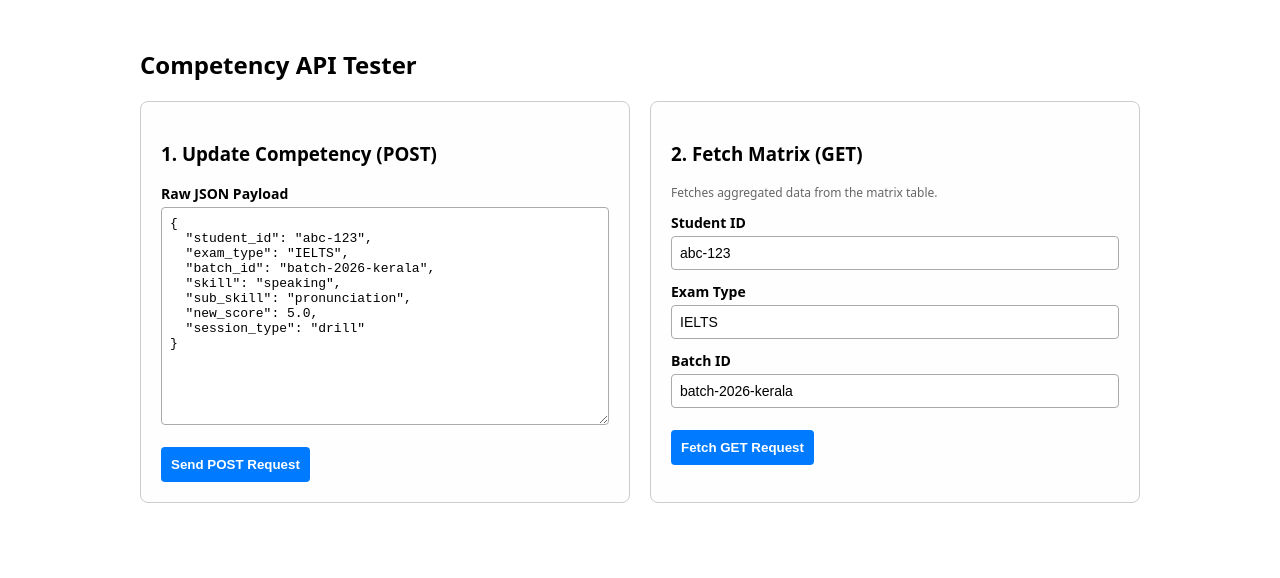
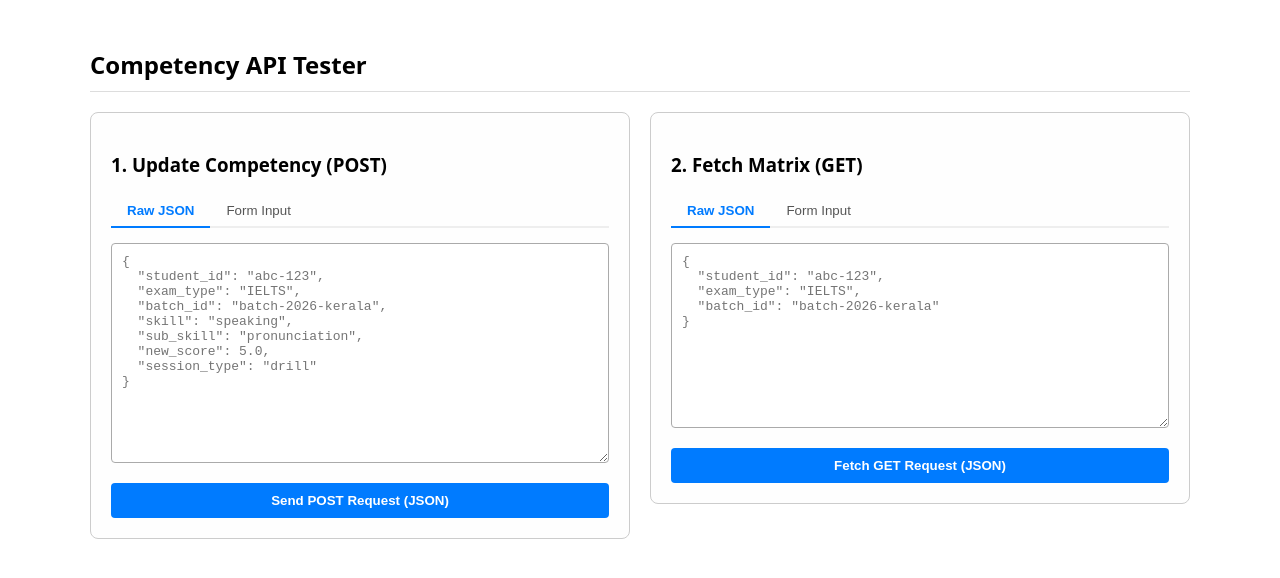
Before and after one commit to septhis22/Dynamic-Configuration-Driven-Dashboard, a React (Vite) app in the folder client/: page / in a window 1280 px wide. Shown: the top 578 px of the page. Built offline with nearby package versions, Linux system fonts and the light colour scheme.

Commit message:
updated server link added

```diff
--- a/client/src/page/Assignmet2.tsx
+++ b/client/src/page/Assignmet2.tsx
@@ -1,8 +1,10 @@
 import React, { useState } from 'react';
 
+type InputMode = 'form' | 'json';
+
 export default function CompetencyTester() {
-  // --- State for POST Request ---
-  const defaultJson = `{
+  // --- Example Placeholders (Light background text) ---
+  const postPlaceholder = `{
   "student_id": "abc-123",
   "exam_type": "IELTS",
   "batch_id": "batch-2026-kerala",
@@ -12,39 +14,78 @@ export default function CompetencyTester() {
   "session_type": "drill"
 }`;
 
-  const [postJson, setPostJson] = useState(defaultJson);
+  const getPlaceholder = `{
+  "student_id": "abc-123",
+  "exam_type": "IELTS",
+  "batch_id": "batch-2026-kerala"
+}`;
+
+  // --- POST State ---
+  const [postMode, setPostMode] = useState<InputMode>('json');
+  const [postForm, setPostForm] = useState({
+    student_id: '',
+    exam_type: '',
+    batch_id: '',
+    skill: '',
+    sub_skill: '',
+    new_score: '' as number | '',
+    session_type: 'drill',
+  });
+  const [postJson, setPostJson] = useState('');
   const [postResponse, setPostResponse] = useState<any>(null);
   const [isPosting, setIsPosting] = useState(false);
-  const [jsonError, setJsonError] = useState('');
+  const [postError, setPostError] = useState('');
 
-  // --- State for GET Request ---
-  const [getStudentId, setGetStudentId] = useState('abc-123');
-  const [getExamType, setGetExamType] = useState('IELTS');
-  const [getBatchId, setGetBatchId] = useState('batch-2026-kerala');
+  // --- GET State ---
+  const [getMode, setGetMode] = useState<InputMode>('json');
+  const [getForm, setGetForm] = useState({
+    student_id: '',
+    exam_type: '',
+    batch_id: '',
+  });
+  const [getJson, setGetJson] = useState('');
   const [getResponse, setGetResponse] = useState<any>(null);
   const [isFetching, setIsFetching] = useState(false);
+  const [getError, setGetError] = useState('');
 
   // --- Handlers ---
+  const handlePostFormChange = (e: React.ChangeEvent<HTMLInputElement | HTMLSelectElement>) => {
+    const { name, value } = e.target;
+    setPostForm(prev => ({
+      ...prev,
+      [name]: name === 'new_score' ? (value === '' ? '' : Number(value)) : value
+    }));
+  };
+
+  const handleGetFormChange = (e: React.ChangeEvent<HTMLInputElement>) => {
+    const { name, value } = e.target;
+    setGetForm(prev => ({ ...prev, [name]: value }));
+  };
+
   const submitPost = async (e: React.FormEvent) => {
     e.preventDefault();
-    setJsonError('');
+    setPostError('');
     setPostResponse(null);
 
-    // Validate JSON before sending
-    let parsedPayload;
+    let payload;
+    if (postMode === 'json') {
       try {
-      parsedPayload = JSON.parse(postJson);
+        payload = JSON.parse(postJson);
       } catch (err) {
-      setJsonError('Invalid JSON format. Please check your syntax.');
+        setPostError('Invalid JSON format. Please check your syntax.');
         return;
+      }
+    } else {
+      payload = postForm;
     }
 
     setIsPosting(true);
     try {
-      const res = await fetch('https://competency-matrix-calculator-production.up.railway.app/api/update-competency', {
+      // UPDATED TO LIVE RENDER URL
+      const res = await fetch('https://competency-matrix-calculator-yaqc.onrender.com/api/update-competency', {
         method: 'POST',
         headers: { 'Content-Type': 'application/json' },
-        body: JSON.stringify(parsedPayload),
+        body: JSON.stringify(payload),
       });
       const data = await res.json();
       setPostResponse({ status: res.status, data });
@@ -57,12 +98,32 @@ export default function CompetencyTester() {
 
   const submitGet = async (e: React.FormEvent) => {
     e.preventDefault();
+    setGetError('');
+    setGetResponse(null);
+
+    let payload;
+    if (getMode === 'json') {
+      try {
+        payload = JSON.parse(getJson);
+      } catch (err) {
+        setGetError('Invalid JSON format. Please check your syntax.');
+        return;
+      }
+    } else {
+      payload = getForm;
+    }
+
+    if (!payload.student_id) {
+      setGetError('A "student_id" is required.');
+      return;
+    }
+
     setIsFetching(true);
-    setGetResponse(null);
     try {
-      const url = new URL(`https://competency-matrix-calculator-production.up.railway.app/api/competency/${getStudentId}`);
-      url.searchParams.append('exam_type', getExamType);
-      url.searchParams.append('batch_id', getBatchId);
+      // UPDATED TO LIVE RENDER URL
+      const url = new URL(`https://competency-matrix-calculator-yaqc.onrender.com/api/competency/${payload.student_id}`);
+      if (payload.exam_type) url.searchParams.append('exam_type', payload.exam_type);
+      if (payload.batch_id) url.searchParams.append('batch_id', payload.batch_id);
 
       const res = await fetch(url.toString());
       const data = await res.json();
@@ -76,79 +137,156 @@ export default function CompetencyTester() {
 
   // --- Styles ---
   const styles = {
-    container: { fontFamily: 'system-ui, sans-serif', maxWidth: '1000px', margin: '0 auto', padding: '20px' },
-    grid: { display: 'grid', gridTemplateColumns: '1fr 1fr', gap: '20px' },
+    container: { fontFamily: 'system-ui, sans-serif', maxWidth: '1100px', margin: '0 auto', padding: '20px' },
+    grid: { display: 'grid', gridTemplateColumns: '1fr 1fr', gap: '20px', alignItems: 'start' },
     card: { border: '1px solid #ccc', borderRadius: '8px', padding: '20px', background: '#fefefe' },
-    formGroup: { marginBottom: '12px', display: 'flex', flexDirection: 'column' as const },
-    label: { marginBottom: '4px', fontWeight: 'bold', fontSize: '14px' },
+    tabContainer: { display: 'flex', marginBottom: '15px', borderBottom: '2px solid #eee' },
+    tab: (isActive: boolean) => ({
+      padding: '8px 16px', cursor: 'pointer', border: 'none', background: 'transparent',
+      borderBottom: isActive ? '2px solid #007bff' : '2px solid transparent',
+      fontWeight: isActive ? 'bold' : 'normal', color: isActive ? '#007bff' : '#555',
+      marginBottom: '-2px'
+    }),
+    formGrid: { display: 'grid', gridTemplateColumns: '1fr 1fr', gap: '15px' },
+    formGroup: { display: 'flex', flexDirection: 'column' as const, marginBottom: '10px' },
+    label: { marginBottom: '4px', fontWeight: 'bold', fontSize: '13px', color: '#333' },
     input: { padding: '8px', borderRadius: '4px', border: '1px solid #aaa', fontSize: '14px' },
-    textarea: { padding: '8px', borderRadius: '4px', border: '1px solid #aaa', fontSize: '13px', fontFamily: 'monospace', minHeight: '200px', resize: 'vertical' as const },
-    button: { padding: '10px', background: '#007bff', color: 'white', border: 'none', borderRadius: '4px', cursor: 'pointer', fontWeight: 'bold', marginTop: '10px' },
+    textarea: { padding: '10px', borderRadius: '4px', border: '1px solid #aaa', fontSize: '13px', fontFamily: 'monospace', minHeight: '220px', resize: 'vertical' as const, width: '100%', boxSizing: 'border-box' as const },
+    button: { padding: '10px', background: '#007bff', color: 'white', border: 'none', borderRadius: '4px', cursor: 'pointer', fontWeight: 'bold', marginTop: '15px', width: '100%' },
     pre: { background: '#1e1e1e', color: '#d4d4d4', padding: '15px', borderRadius: '4px', overflowX: 'auto' as const, fontSize: '13px', maxHeight: '400px' },
-    error: { color: 'red', fontSize: '13px', marginTop: '5px' }
+    error: { color: '#dc3545', fontSize: '13px', marginTop: '5px', fontWeight: 'bold' }
   };
 
   return (
     <div style={styles.container}>
-      <h2>Competency API Tester</h2>
+      <h2 style={{ borderBottom: '1px solid #ddd', paddingBottom: '10px' }}>Competency API Tester</h2>
 
       <div style={styles.grid}>
-        {/* --- POST SECTION --- */}
+
+        {/* ======================= POST SECTION ======================= */}
         <div style={styles.card}>
           <h3>1. Update Competency (POST)</h3>
+
+          <div style={styles.tabContainer}>
+            <button style={styles.tab(postMode === 'json')} onClick={() => setPostMode('json')}>Raw JSON</button>
+            <button style={styles.tab(postMode === 'form')} onClick={() => setPostMode('form')}>Form Input</button>
+          </div>
+
           <form onSubmit={submitPost}>
-            <div style={styles.formGroup}>
-              <label style={styles.label}>Raw JSON Payload</label>
+            {postMode === 'json' ? (
+              <div>
                 <textarea
                   style={styles.textarea}
+                  placeholder={postPlaceholder}
                   value={postJson}
                   onChange={(e) => setPostJson(e.target.value)}
+                  required
                 />
-              {jsonError && <div style={styles.error}>{jsonError}</div>}
               </div>
+            ) : (
+              <div style={styles.formGrid}>
+                <div style={styles.formGroup}>
+                  <label style={styles.label}>Student ID</label>
+                  <input style={styles.input} name="student_id" placeholder="abc-123" value={postForm.student_id} onChange={handlePostFormChange} required />
+                </div>
+                <div style={styles.formGroup}>
+                  <label style={styles.label}>Exam Type</label>
+                  <input style={styles.input} name="exam_type" placeholder="IELTS" value={postForm.exam_type} onChange={handlePostFormChange} required />
+                </div>
+                <div style={styles.formGroup}>
+                  <label style={styles.label}>Batch ID</label>
+                  <input style={styles.input} name="batch_id" placeholder="batch-2026-kerala" value={postForm.batch_id} onChange={handlePostFormChange} required />
+                </div>
+                <div style={styles.formGroup}>
+                  <label style={styles.label}>Skill</label>
+                  <input style={styles.input} name="skill" placeholder="speaking" value={postForm.skill} onChange={handlePostFormChange} required />
+                </div>
+                <div style={styles.formGroup}>
+                  <label style={styles.label}>Sub Skill</label>
+                  <input style={styles.input} name="sub_skill" placeholder="pronunciation" value={postForm.sub_skill} onChange={handlePostFormChange} required />
+                </div>
+                <div style={styles.formGroup}>
+                  <label style={styles.label}>New Score</label>
+                  <input style={styles.input} type="number" step="0.5" placeholder="5.0" name="new_score" value={postForm.new_score} onChange={handlePostFormChange} required />
+                </div>
+                <div style={{...styles.formGroup, gridColumn: 'span 2'}}>
+                  <label style={styles.label}>Session Type</label>
+                  <select style={styles.input} name="session_type" value={postForm.session_type} onChange={handlePostFormChange}>
+                    <option value="drill">Drill</option>
+                    <option value="internal_assessment">Internal Assessment</option>
+                    <option value="mock">Mock Test</option>
+                  </select>
+                </div>
+              </div>
+            )}
+
+            {postError && <div style={styles.error}>{postError}</div>}
 
             <button type="submit" style={styles.button} disabled={isPosting}>
-              {isPosting ? 'Sending...' : 'Send POST Request'}
+              {isPosting ? 'Sending...' : `Send POST Request (${postMode.toUpperCase()})`}
             </button>
           </form>
 
           {postResponse && (
             <div style={{ marginTop: '20px' }}>
-              <h4>Response Output</h4>
+              <h4 style={{ margin: '0 0 10px 0' }}>Response</h4>
               <pre style={styles.pre}>{JSON.stringify(postResponse, null, 2)}</pre>
             </div>
           )}
         </div>
 
-        {/* --- GET SECTION --- */}
+        {/* ======================= GET SECTION ======================= */}
         <div style={styles.card}>
           <h3>2. Fetch Matrix (GET)</h3>
-          <p style={{ fontSize: '12px', color: '#666' }}>Fetches aggregated data from the matrix table.</p>
+
+          <div style={styles.tabContainer}>
+            <button style={styles.tab(getMode === 'json')} onClick={() => setGetMode('json')}>Raw JSON</button>
+            <button style={styles.tab(getMode === 'form')} onClick={() => setGetMode('form')}>Form Input</button>
+          </div>
+
           <form onSubmit={submitGet}>
+            {getMode === 'json' ? (
+              <div>
+                <textarea
+                  style={{...styles.textarea, minHeight: '185px'}}
+                  placeholder={getPlaceholder}
+                  value={getJson}
+                  onChange={(e) => setGetJson(e.target.value)}
+                  required
+                />
+              </div>
+            ) : (
+              <div style={{ display: 'flex', flexDirection: 'column', gap: '15px' }}>
                 <div style={styles.formGroup}>
                   <label style={styles.label}>Student ID</label>
-              <input style={styles.input} value={getStudentId} onChange={(e) => setGetStudentId(e.target.value)} required />
+                  <input style={styles.input} name="student_id" placeholder="abc-123" value={getForm.student_id} onChange={handleGetFormChange} required />
                 </div>
                 <div style={styles.formGroup}>
                   <label style={styles.label}>Exam Type</label>
-              <input style={styles.input} value={getExamType} onChange={(e) => setGetExamType(e.target.value)} required />
+                  <input style={styles.input} name="exam_type" placeholder="IELTS" value={getForm.exam_type} onChange={handleGetFormChange} required />
                 </div>
                 <div style={styles.formGroup}>
                   <label style={styles.label}>Batch ID</label>
-              <input style={styles.input} value={getBatchId} onChange={(e) => setGetBatchId(e.target.value)} required />
+                  <input style={styles.input} name="batch_id" placeholder="batch-2026-kerala" value={getForm.batch_id} onChange={handleGetFormChange} required />
                 </div>
+              </div>
+            )}
+
+            {getError && <div style={styles.error}>{getError}</div>}
+
             <button type="submit" style={styles.button} disabled={isFetching}>
-              {isFetching ? 'Fetching...' : 'Fetch GET Request'}
+              {isFetching ? 'Fetching...' : `Fetch GET Request (${getMode.toUpperCase()})`}
             </button>
           </form>
 
           {getResponse && (
             <div style={{ marginTop: '20px' }}>
-              <h4>Response Output</h4>
+              <h4 style={{ margin: '0 0 10px 0' }}>Response</h4>
               <pre style={styles.pre}>{JSON.stringify(getResponse, null, 2)}</pre>
             </div>
           )}
         </div>
+
       </div>
     </div>
   );
```
Lines whose indentation alone changed are shown as unchanged.
